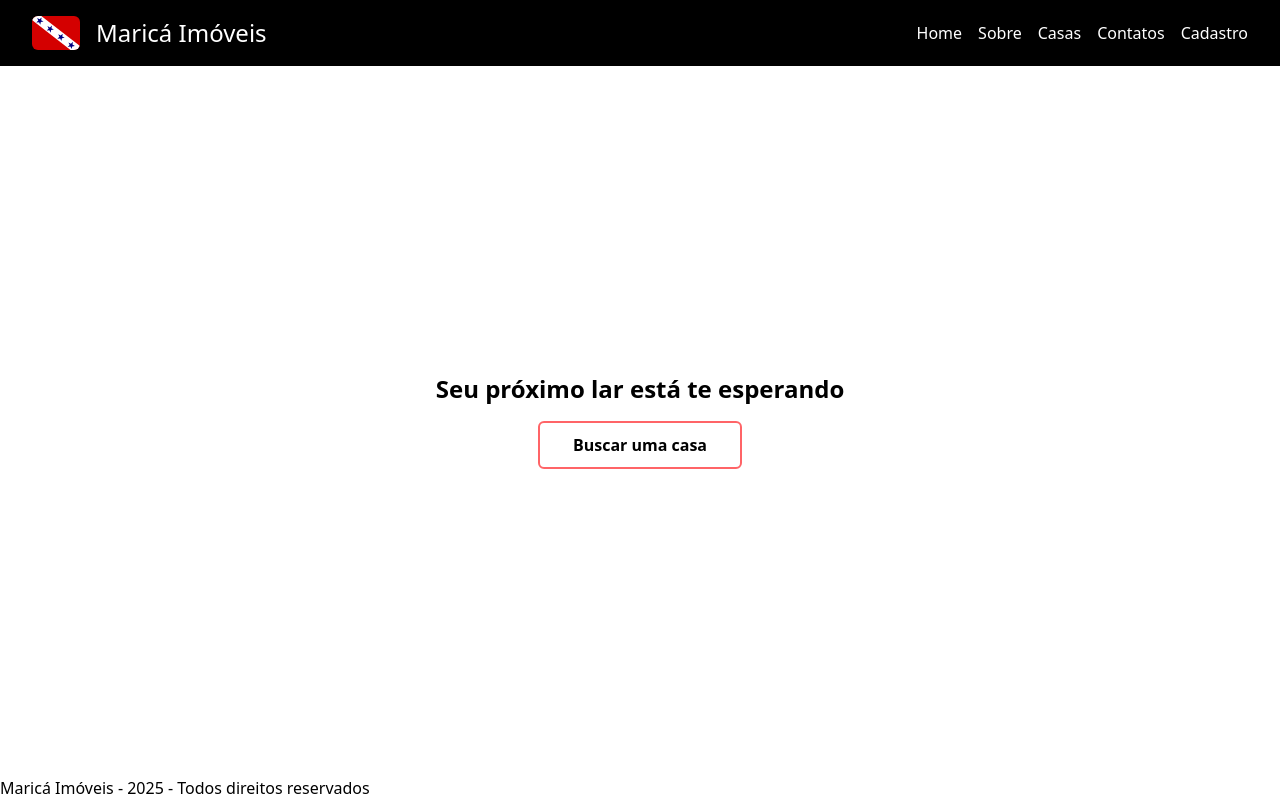
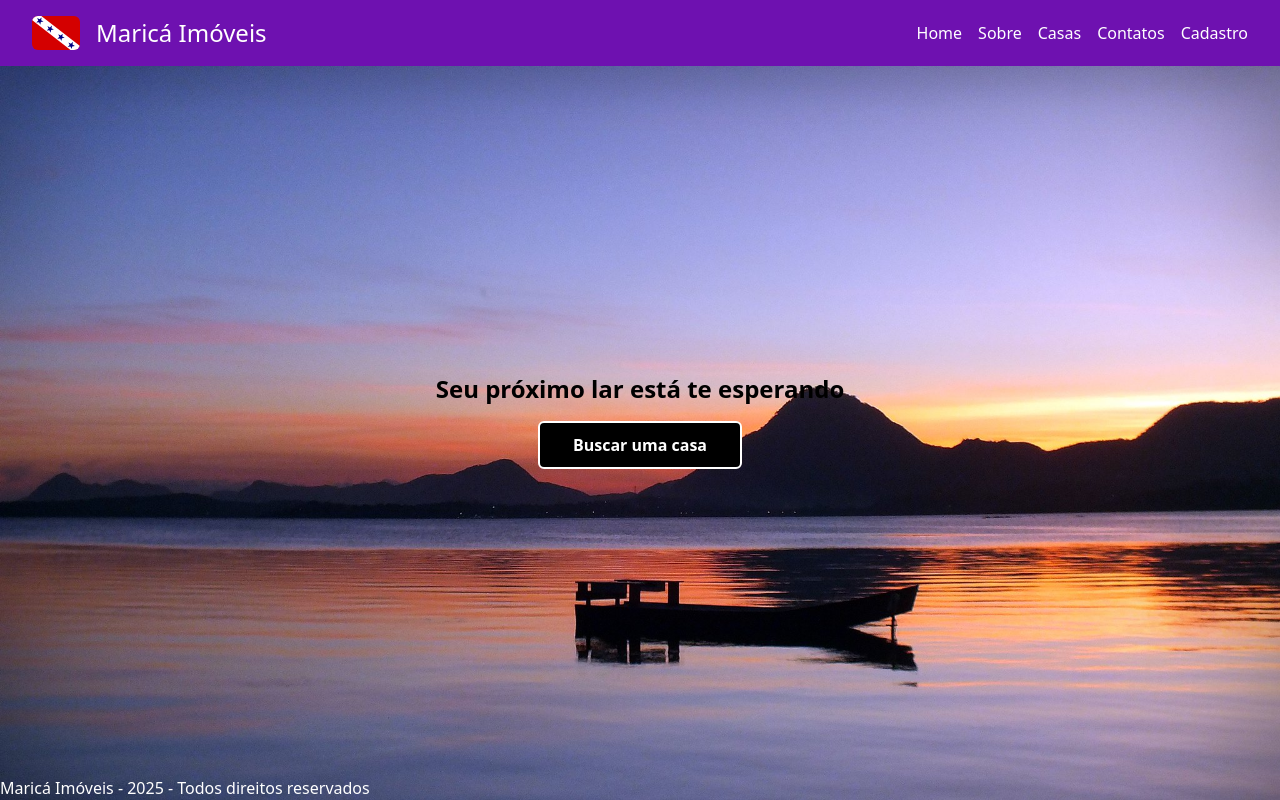
Before and after one commit to cardrocha/marica-digital, a Next.js app: page / in a window 1280 px wide. Built offline with nearby package versions, Linux system fonts and the light colour scheme.

Commit message:
feat: update footer text color, enhance header background, and modify button styles

```diff
--- a/app/components/button.tsx
+++ b/app/components/button.tsx
@@ -5,7 +5,7 @@ interface ButtonProps extends ComponentProps<'button'> {}
 export default function Button(props: ButtonProps) {
   return (
     <button
-      className="font-heading px-5 h-12 w-1/2 mx-auto bg-transparent border-2 border-red-400 font-semibold rounded-md cursor-pointer hover:bg-red-500 hover:text-white transition-colors duration-300"
+      className="text-white font-heading px-5 h-12 w-1/2 mx-auto bg-black border-2 border-white font-semibold rounded-md cursor-pointer hover:bg-purple-950 transition-colors duration-300"
       {...props}
     />
   )
--- a/app/components/footer.tsx
+++ b/app/components/footer.tsx
@@ -1,7 +1,7 @@
 export default function Footer() {
   return (
     <footer className="flex flex-col gap-8 row-start-3 items-center sm:items-start">
-      <h1>Maricá Imóveis - 2025 - Todos direitos reservados</h1>
+      <h1 className="text-white">Maricá Imóveis - 2025 - Todos direitos reservados</h1>
     </footer>
   );
 }
--- a/app/components/header.tsx
+++ b/app/components/header.tsx
@@ -4,7 +4,7 @@ import Link from "next/link";
 
 export default function Header() {
   return (
-    <header className="flex items-center justify-between text-white gap-8 py-4 px-8 bg-black">
+    <header className="flex items-center justify-between text-white gap-8 py-4 px-8 bg-purple-800 shadow-2xl">
       <Link href="#" title="clique aqui" className="flex items-center gap-4">
         <Image
           className="rounded-md"
--- a/app/layout.tsx
+++ b/app/layout.tsx
@@ -29,7 +29,7 @@ export default function RootLayout({
   return (
     <html lang="en">
       <body
-        className={`${oxanium.variable} ${montserrat.variable} antialiased flex flex-col min-h-screen`}
+        className={`${oxanium.variable} ${montserrat.variable} bg-[url(/marica.jpg)] bg-no-repeat bg-center bg-cover antialiased flex flex-col min-h-screen`}
       >
         <Header />
         <main className="flex flex-1">{children}</main>
```
Also changed, not shown: public/marica.jpg (added).
